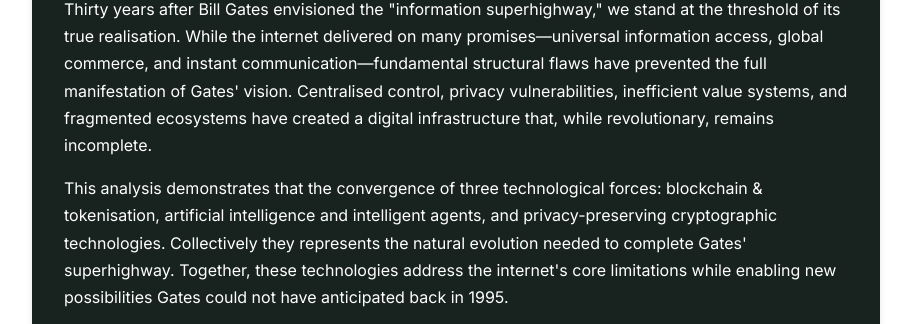
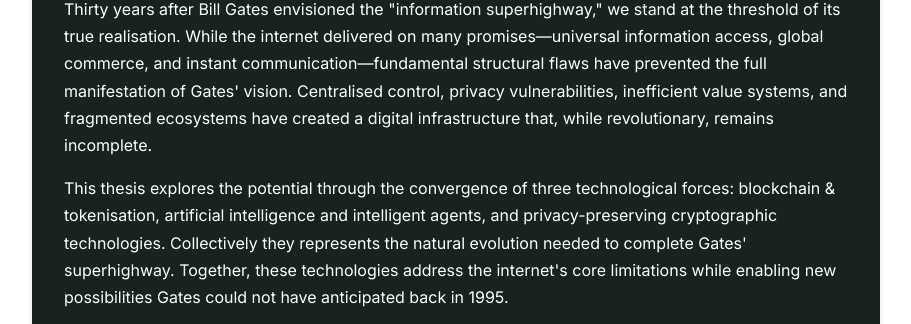
Before and after one commit to persistencecapital/blog, a plain HTML site: page index.html in a window 1280 px wide. Shown: the part 616-940 px from the top of the page, without its empty margins (184-1095 px from the left). Drawn offline with nearby package versions, Linux system fonts and the light colour scheme.

Commit message:
Update index.html

```diff
--- a/index.html
+++ b/index.html
@@ -124,7 +124,7 @@
         <h2 class="brand-heading text-3xl mb-4">Summary</h2>
         <p class="brand-text">Thirty years after Bill Gates envisioned the "information superhighway," we stand at the threshold of its true realisation. While the internet delivered on many promises—universal information access, global commerce, and instant communication—fundamental structural flaws have prevented the full manifestation of Gates' vision. Centralised control, privacy vulnerabilities, inefficient value systems, and fragmented ecosystems have created a digital infrastructure that, while revolutionary, remains incomplete.</p>
 
-        <p class="brand-text">This analysis demonstrates that the convergence of three technological forces: blockchain & tokenisation, artificial intelligence and intelligent agents, and privacy-preserving cryptographic technologies. Collectively they represents the natural evolution needed to complete Gates' superhighway. Together, these technologies address the internet's core limitations while enabling new possibilities Gates could not have anticipated back in 1995.</p>
+        <p class="brand-text">This thesis explores the potential through the convergence of three technological forces: blockchain & tokenisation, artificial intelligence and intelligent agents, and privacy-preserving cryptographic technologies. Collectively they represents the natural evolution needed to complete Gates' superhighway. Together, these technologies address the internet's core limitations while enabling new possibilities Gates could not have anticipated back in 1995.</p>
 
         <p class="brand-text">The emerging "super-city" will be a public good characterised by: decentralised yet secure infrastructure through blockchain technology; universal tokenisation enabling frictionless value exchange; intelligent agents providing knowledge abundance through AI; and privacy-preserving technologies ensuring user sovereignty. This transformation will fundamentally reshape industries, labour markets, and economic structures, creating unprecedented opportunities while demanding careful navigation of significant societal challenges.</p>
     </div>
```
